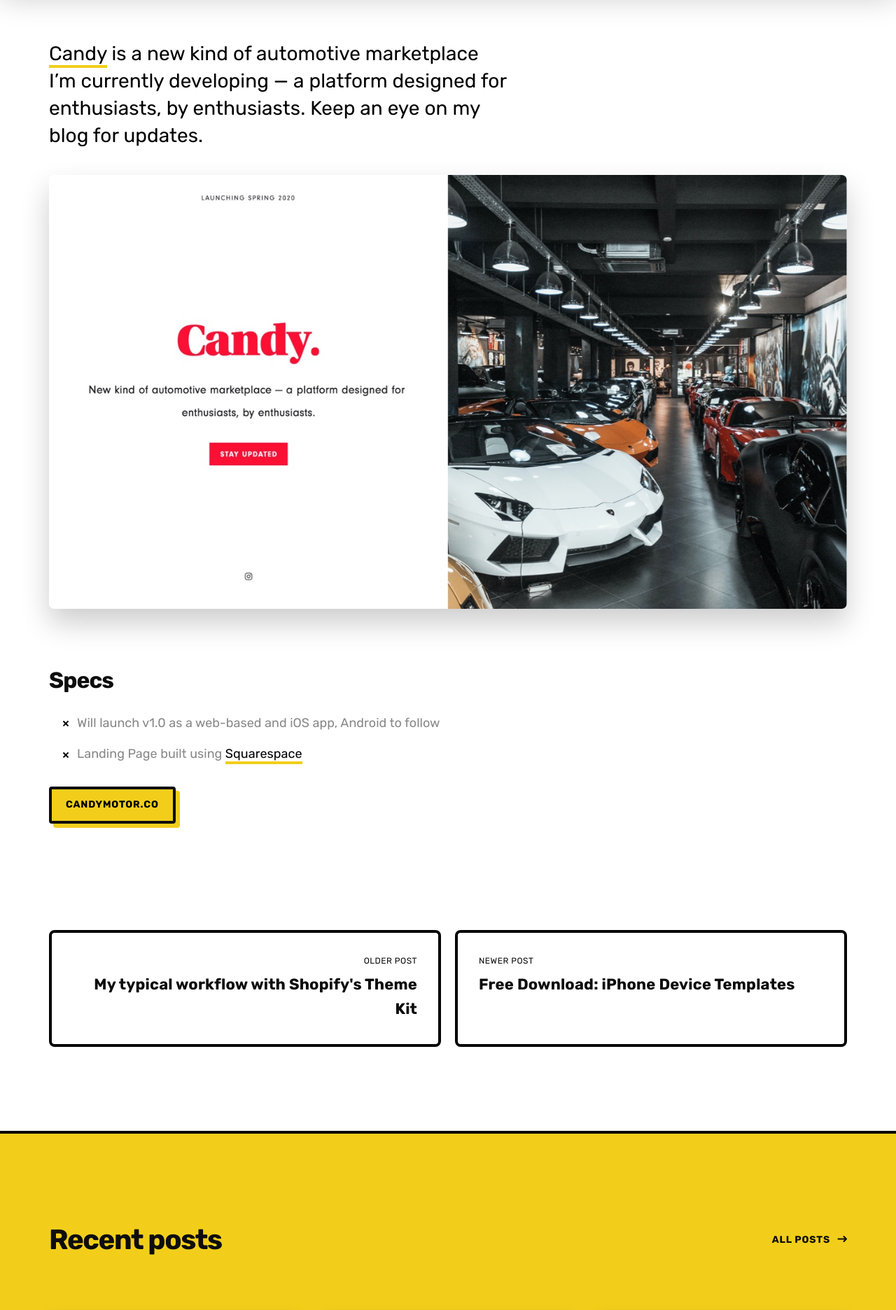
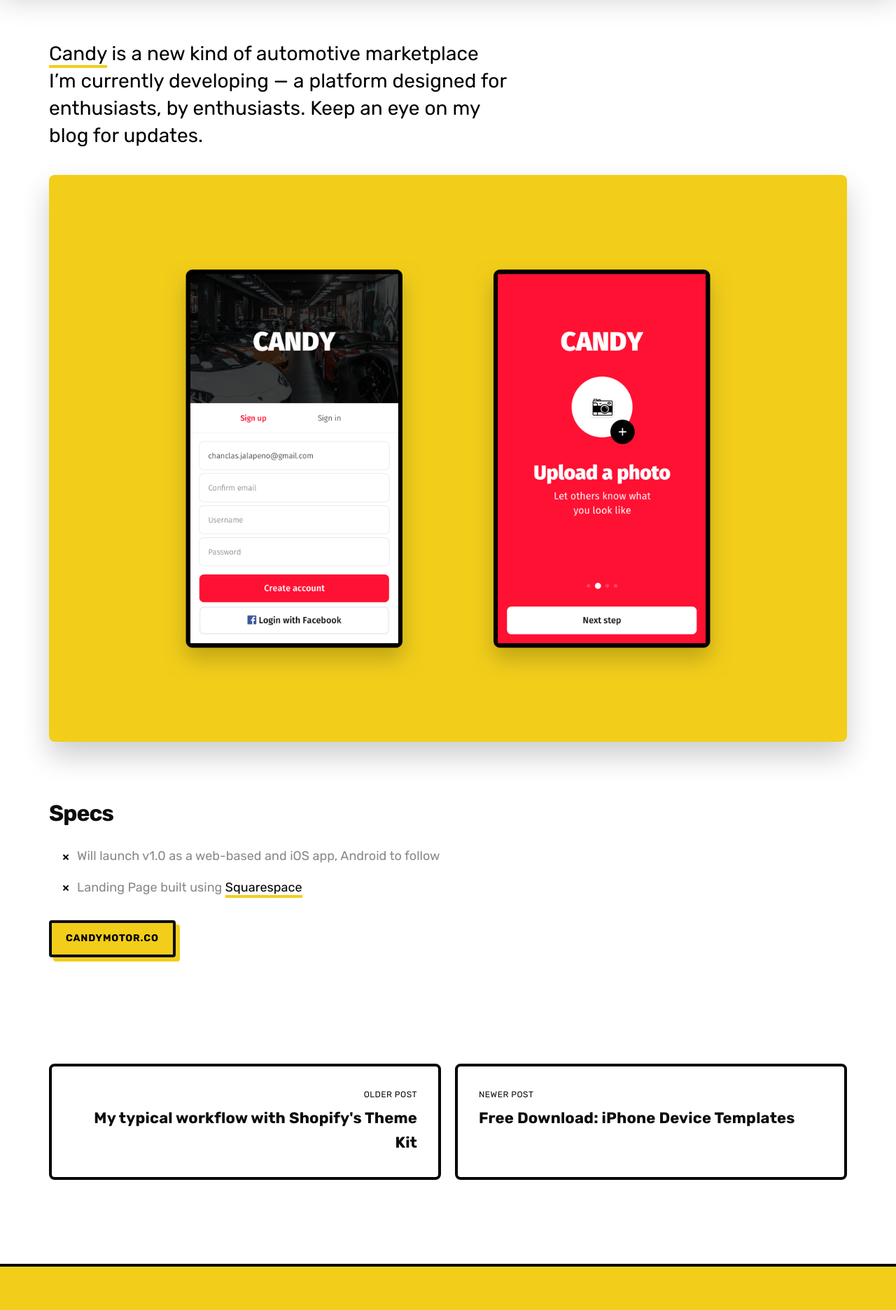
Before and after one commit to aryxmega/awwwry, a Jekyll site: the page built from _posts/2020-03-24-candy.md, in a window 1280 px wide. Shown: the part 1148-3020 px from the top of the page at 70% size. Built offline with Jekyll 4.4.1, drawn with Linux system fonts in a browser that asks for light colours; nearby versions of some CDN libraries.

Commit message:
Added new screens for Candy

```diff
--- a/_posts/2020-03-24-candy.md
+++ b/_posts/2020-03-24-candy.md
@@ -9,7 +9,7 @@
 [Candy][url-candy] is a new kind of automotive marketplace I'm currently developing — a platform designed for enthusiasts, by enthusiasts. Keep an eye on my blog for updates.
 {: .lead}
 
-[![Candy landing page](/images/projects/personal-ventures/candy-landing-page.jpg)](https://candymotor.co)
+[![Candy app sign-up](/images/projects/personal-ventures/candy-app-sign-up.png)](https://candymotor.co)
 
 #### Specs
 - Will launch v1.0 as a web-based and iOS app, Android to follow
```
Also changed, not shown: images/projects/personal-ventures/candy-app-sign-up.png (added), images/projects/personal-ventures/candy-app-sign-up@3x.png (added), images/projects/personal-ventures/candy-app-upload-photo@3x.png (added).
